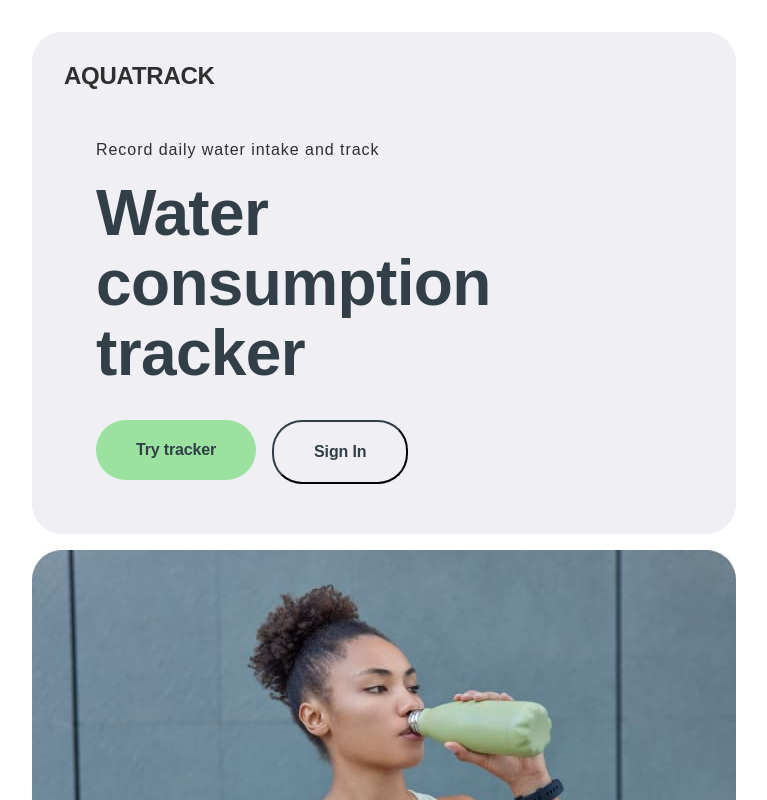
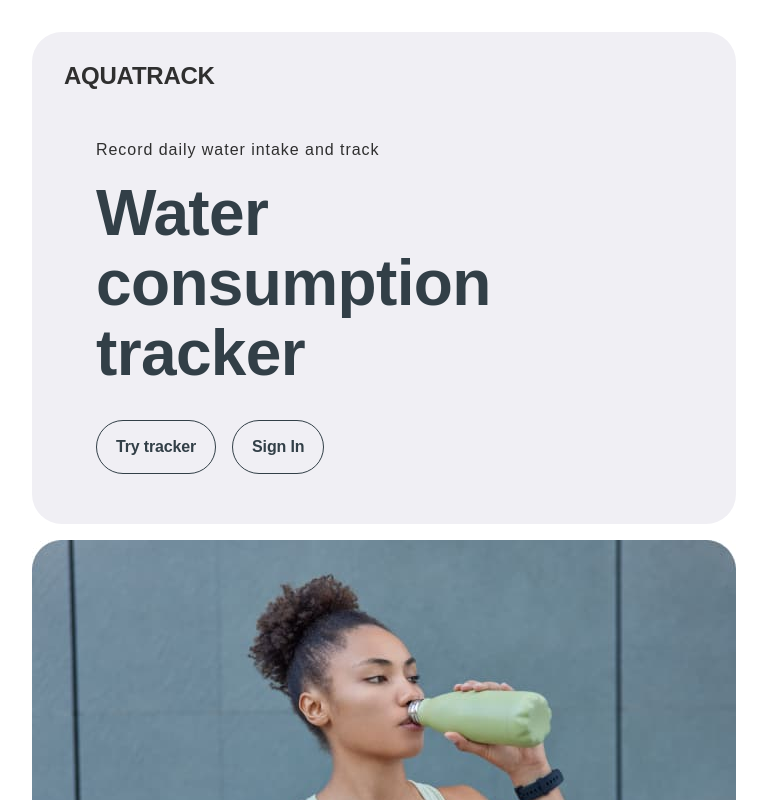
Before and after one commit to YuriiMakoveichuk/final_project_MobileTeam-, a React (Vite) app: page / in a window 1280 px wide. Shown: the top 800 px of the page, without its empty margins (256-1023 px from the left). Built offline with nearby package versions, Linux system fonts and the light colour scheme.

Commit message:
Homepage
Fix css size
fix button

```diff
--- a/src/components/AdvantagesSection/AdvantagesSection.module.css
+++ b/src/components/AdvantagesSection/AdvantagesSection.module.css
@@ -6,7 +6,6 @@
   position: relative;
 }
 
-@media only screen and (min-width: 375px) {
 .customerSection {
   position: absolute;
   top: 209px;
@@ -103,7 +102,7 @@
 .Text {
   padding-left: 4px;
 }
-}
+
 @media only screen and (min-width: 768px) {
   .customerSection {
     top: 283px;
--- a/src/components/Logo/Logo.module.css
+++ b/src/components/Logo/Logo.module.css
@@ -1,11 +1,9 @@
-@media only screen and (min-width: 375px) {
 .logo {
   font-size: 18px;
   font-weight: 700;
   line-height: 20px;
   letter-spacing: -0.01em;
   padding: 24px 16px 0px 16px;
-  }
 }
 
 @media only screen and (min-width: 768px) {
--- a/src/components/WelcomeSection/WelcomeSection.jsx
+++ b/src/components/WelcomeSection/WelcomeSection.jsx
@@ -16,19 +16,19 @@ function WelcomeSection() {
         </div>
         <div className={css.buttonGroup}>
           <div className={css.tryTrackerButtonWrapper}>
-            <button className={css.tryTrackerButton}>
-              <Link to="/signup">
+            <Link to="/signup">
+              <div className={css.Button} tabIndex="0">
                 <p className={css.buttonText}>Try tracker</p>
-              </Link>
-            </button>
+              </div>
+            </Link>
           </div>
 
           <div className={css.signInButtonWrapper}>
-            <button className={css.signInButton}>
-              <Link to="/signin">
+            <Link to="/signin">
+              <div className={css.Button} tabIndex="0">
                 <p className={css.buttonText}>Sign In</p>
-              </Link>
-            </button>
+              </div>
+            </Link>
           </div>
         </div>
       </div>
--- a/src/components/WelcomeSection/WelcomeSection.module.css
+++ b/src/components/WelcomeSection/WelcomeSection.module.css
@@ -3,7 +3,7 @@
   border-radius: 30px;
 }
 /* MOBILE 320PX - 375PX */
-@media only screen and (min-width: 375px) {
+
 .subtitle {
   font-size: 14px;
   font-weight: 400;
@@ -27,19 +27,24 @@
   padding-bottom: 68px;
   padding-top: 74px;
 }
-  .tryTrackerButton {
-    padding: 14px 19px;
-    gap: 10px;
-    border-radius: 30px;
-    border: none;
-    background-color: #9be1a0;
-  }
-  .signInButton {
+
+.Button {
   padding: 14px 19px;
   border-radius: 30px;
-    border-color: #323f47;
+  border-color: #323f47 1px;
+  border: 1px solid #323f47;
   background-color: #f0eff4;
 }
+.Button:hover {
+  background-color: #9be1a0;
+  border: none;
+}
+
+.Button:focus {
+  background-color: #9be1a0;
+  border: none;
+}
+
 .buttonText {
   font-size: 14px;
   font-weight: 700;
@@ -53,7 +58,6 @@
 }
 .tryTrackerButtonWrapper {
   padding-right: 10px;
-  }
 }
 
 /* TABLET 768PX*/
```
Lines whose indentation alone changed are shown as unchanged.
